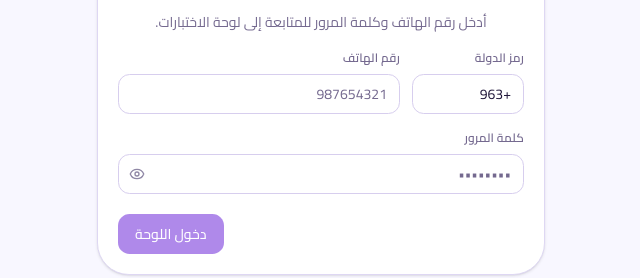
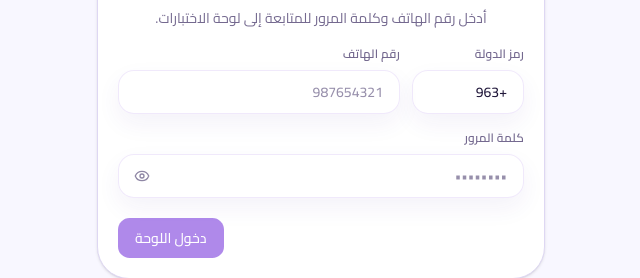
Before and after one commit to abod-haes/quizy-admin, a React (Vite) app: page /login in a window 1280 px wide. Shown: the part 326-604 px from the top of the page, without its empty margins (350-990 px from the left). Built offline with nearby package versions, Linux system fonts and the light colour scheme; no server answers.

Commit message:
Apply Quizy input surface style

```diff
--- a/src/components/ui/input.tsx
+++ b/src/components/ui/input.tsx
@@ -10,7 +10,7 @@ type InputProps = React.ComponentProps<"input"> & {
 }
 
 const INPUT_BASE_CLASS =
-  "h-10 w-full rounded-md border border-input bg-card px-3 text-sm text-foreground transition-[background-color,border-color] duration-150 placeholder:text-muted-foreground hover:border-muted-foreground/45 focus-visible:border-primary/55 focus-visible:ring-1 focus-visible:ring-primary/20 disabled:pointer-events-none disabled:cursor-not-allowed disabled:bg-muted/50 disabled:text-muted-foreground disabled:opacity-70 aria-invalid:border-destructive aria-invalid:ring-1 aria-invalid:ring-destructive/20"
+  "h-11 w-full rounded-2xl border border-primary/10 bg-[var(--quizy-surface-strong)] px-4 text-sm font-medium text-foreground shadow-[var(--quizy-control-shadow)] outline-none transition-[transform,background-color,border-color,box-shadow] duration-200 placeholder:text-muted-foreground/75 hover:border-primary/25 focus-visible:-translate-y-px focus-visible:border-primary/55 focus-visible:shadow-[var(--quizy-control-focus-shadow)] disabled:pointer-events-none disabled:cursor-not-allowed disabled:bg-muted/50 disabled:text-muted-foreground disabled:opacity-70 aria-invalid:border-destructive aria-invalid:shadow-[0_0_0_4px_rgba(220,38,38,0.12)]"
 
 const DEFAULT_INPUT_CLASS = INPUT_BASE_CLASS
 const FILTER_INPUT_CLASS = INPUT_BASE_CLASS
@@ -54,8 +54,8 @@ function Input({
       className={cn(
         variant === "filter" ? FILTER_INPUT_CLASS : DEFAULT_INPUT_CLASS,
         className,
-        startIcon && "[padding-inline-start:2.5rem]",
-        hasTrailingControl && "[padding-inline-end:2.5rem]"
+        startIcon && "[padding-inline-start:2.75rem]",
+        hasTrailingControl && "[padding-inline-end:2.75rem]"
       )}
       {...props}
       onChange={handleChange}
@@ -68,13 +68,13 @@ function Input({
 
   return (
     <div className="group/input relative w-full">
-      <span className="pointer-events-none absolute top-1/2 -translate-y-1/2 text-muted-foreground/80 transition-colors group-focus-within/input:text-primary/80 [inset-inline-start:0.75rem] [&_svg]:size-4">
+      <span className="pointer-events-none absolute top-1/2 -translate-y-1/2 text-muted-foreground/80 transition-colors group-focus-within/input:text-primary/80 [inset-inline-start:0.9rem] [&_svg]:size-4">
         {startIcon}
       </span>
       {hasTrailingControl ? (
         <button
           type="button"
-          className="absolute top-1/2 -translate-y-1/2 rounded-sm text-muted-foreground/80 transition-colors hover:text-foreground focus-visible:outline-none focus-visible:ring-1 focus-visible:ring-primary/20 [inset-inline-end:0.7rem] [&_svg]:size-4"
+          className="absolute top-1/2 -translate-y-1/2 rounded-xl p-1 text-muted-foreground/80 transition-colors hover:bg-accent/70 hover:text-foreground focus-visible:outline-none focus-visible:ring-4 focus-visible:ring-primary/15 [inset-inline-end:0.75rem] [&_svg]:size-4"
           onClick={() => setShowPassword((current) => !current)}
           aria-label={showPassword ? "Hide password" : "Show password"}
         >
```
